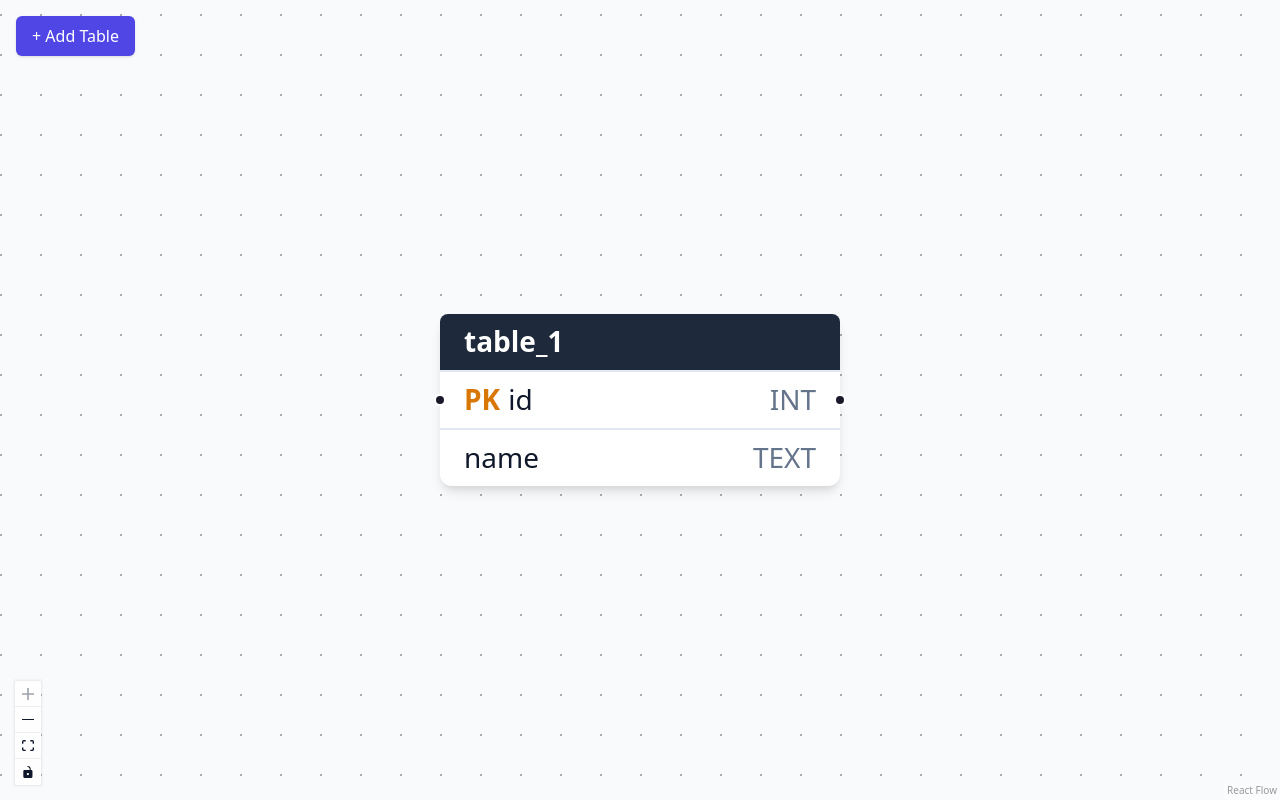
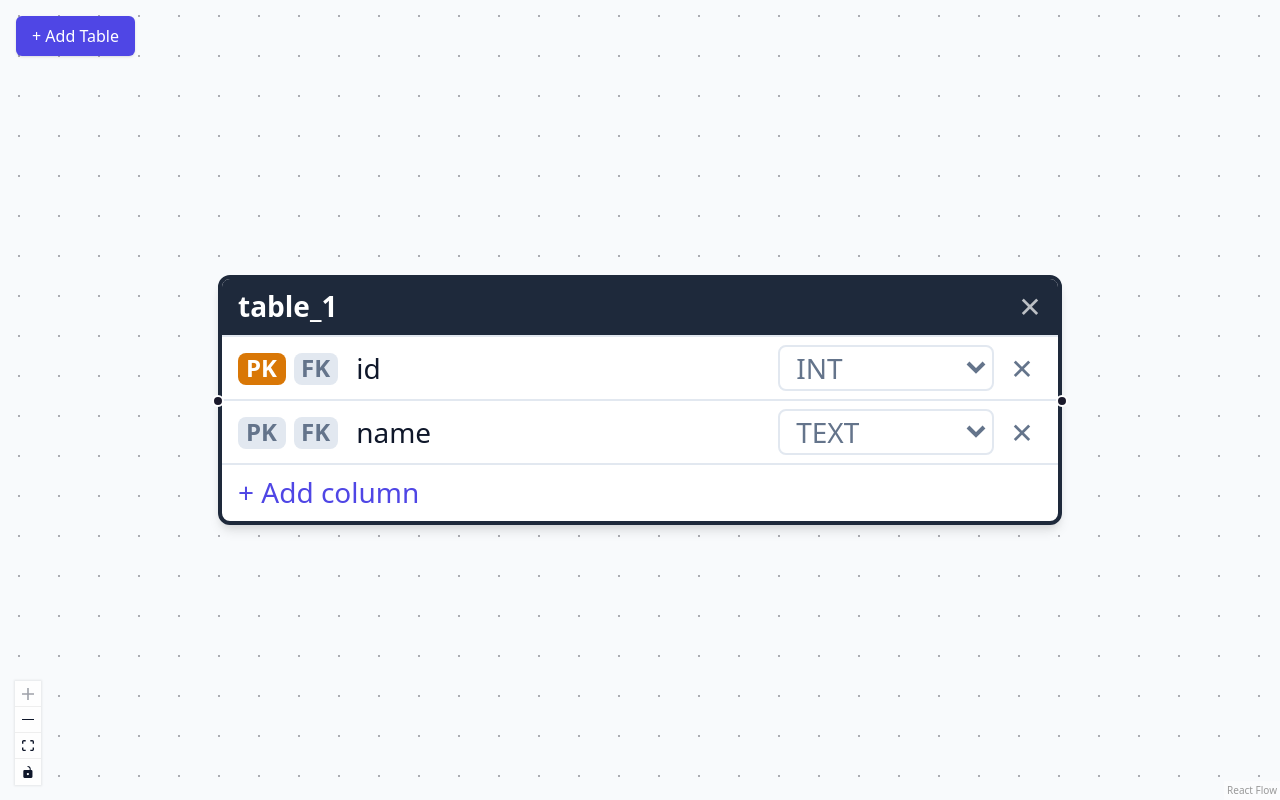
Before and after one commit to tithy-ghosh/ERD-Tool, a Next.js app: page / in a window 1280 px wide. Both pictures are taken after a click on the button "+ Add Table". Built offline with nearby package versions, Linux system fonts and the light colour scheme.

Commit message:
Refactor ERD components: integrate Zustand for state management, enhance TableNode functionality, and update types for better clarity

```diff
--- a/src/components/ErdCanvas.tsx
+++ b/src/components/ErdCanvas.tsx
@@ -1,62 +1,19 @@
 "use client";
 
-import { useCallback } from "react";
-import {
-  ReactFlow,
-  Background,
-  Controls,
-  addEdge,
-  useNodesState,
-  useEdgesState,
-  type Connection,
-  type Edge,
-} from "@xyflow/react";
+import { ReactFlow, Background, Controls } from "@xyflow/react";
 import "@xyflow/react/dist/style.css";
-import TableNode, { type TableFlowNode } from "@/components/TableNode";
+import TableNode from "@/components/TableNode";
+import { useErdStore } from "@/store/useErdStore";
 
 const nodeTypes = { table: TableNode };
 
 export default function ErdCanvas() {
-  const [nodes, setNodes, onNodesChange] = useNodesState<TableFlowNode>([]);
-  const [edges, setEdges, onEdgesChange] = useEdgesState<Edge>([]);
-
-  const addTable = () => {
-    setNodes((current) => {
-      const number = current.length + 1;
-
-      const newNode: TableFlowNode = {
-        id: crypto.randomUUID(),
-        type: "table",
-        position: { x: 50 + current.length * 40, y: 80 + current.length * 40 },
-        data: {
-          name: `table_${number}`,
-          columns: [
-            {
-              id: crypto.randomUUID(),
-              name: "id",
-              type: "INT",
-              isPrimaryKey: true,
-              isForeignKey: false,
-            },
-            {
-              id: crypto.randomUUID(),
-              name: "name",
-              type: "TEXT",
-              isPrimaryKey: false,
-              isForeignKey: false,
-            },
-          ],
-        },
-      };
-
-      return [...current, newNode];
-    });
-  };
-
-  const onConnect = useCallback(
-    (connection: Connection) => setEdges((current) => addEdge(connection, current)),
-    [setEdges]
-  );
+  const nodes = useErdStore((s) => s.nodes);
+  const edges = useErdStore((s) => s.edges);
+  const onNodesChange = useErdStore((s) => s.onNodesChange);
+  const onEdgesChange = useErdStore((s) => s.onEdgesChange);
+  const onConnect = useErdStore((s) => s.onConnect);
+  const addTable = useErdStore((s) => s.addTable);
 
   return (
     <div className="relative h-full w-full">
--- a/src/components/TableNode.tsx
+++ b/src/components/TableNode.tsx
@@ -1,36 +1,105 @@
 "use client";
-import { Handle, Position, type Node, type NodeProps } from "@xyflow/react";
-import type { Column } from "@/types/erd";
 
+import { Handle, Position, type NodeProps } from "@xyflow/react";
+import {
+  COLUMN_TYPES,
+  type ColumnType,
+  type TableFlowNode,
+} from "@/types/erd";
+import { useErdStore } from "@/store/useErdStore";
 
-export type TableNodeData = {
-  name: string;
-  columns: Column[];
-};
-export type TableFlowNode = Node<TableNodeData, "table">;
-export default function TableNode({ data }: NodeProps<TableFlowNode>) {
+export default function TableNode({ id, data }: NodeProps<TableFlowNode>) {
+  const renameTable = useErdStore((s) => s.renameTable);
+  const deleteTable = useErdStore((s) => s.deleteTable);
+  const addColumn = useErdStore((s) => s.addColumn);
+  const updateColumn = useErdStore((s) => s.updateColumn);
+  const deleteColumn = useErdStore((s) => s.deleteColumn);
+
   return (
-    <div className="min-w-[200px] rounded-md border-2border-table-head bg-table-body text-sm text-ink shadow-md">
+    <div className="min-w-[320px] rounded-md border-2 border-table-head bg-table-body text-sm text-ink shadow-md">
       <Handle type="target" position={Position.Left} />
       <Handle type="source" position={Position.Right} />
 
-      <div className="rounded-t-sm bg-table-head px-3 py-1 font-semibold text-white">
-        {data.name}
+      <div className="flex items-center gap-2 rounded-t-sm bg-table-head px-2 py-1">
+        <input
+          value={data.name}
+          onChange={(e) => renameTable(id, e.target.value)}
+          className="nodrag w-full bg-transparent font-semibold text-white outline-none"
+        />
+        <button
+          onClick={() => deleteTable(id)}
+          className="nodrag text-white/70 hover:text-danger"
+          title="Delete table"
+        >
+          ✕
+        </button>
       </div>
-      {
-        data.columns.map((col) => (
-            <div key={col.id}
-            className="flex items-center justify-between gap-4 border-t border-line px-3 py-1"
-            >
-                <span  className="flex items-center gap-1">
-                    { col.isPrimaryKey&& <span className="font-bold text-pk">PK</span> }
-                    {col.isForeignKey && <span className="font-bold text-fk">FK</span>}
-                    <span>{col.name}</span>
-                </span>
-                <span className="text-ink-muted">{col.type}</span>
-            </div>
-        ))
-      }
+
+      {data.columns.map((col) => (
+        <div
+          key={col.id}
+          className="flex items-center gap-1 border-t border-line px-2 py-1"
+        >
+          <button
+            onClick={() =>
+              updateColumn(id, col.id, { isPrimaryKey: !col.isPrimaryKey })
+            }
+            className={`nodrag rounded px-1 text-xs font-bold ${
+              col.isPrimaryKey ? "bg-pk text-white" : "bg-line text-ink-muted"
+            }`}
+            title="Primary Key"
+          >
+            PK
+          </button>
+
+          <button
+            onClick={() =>
+              updateColumn(id, col.id, { isForeignKey: !col.isForeignKey })
+            }
+            className={`nodrag rounded px-1 text-xs font-bold ${
+              col.isForeignKey ? "bg-fk text-white" : "bg-line text-ink-muted"
+            }`}
+            title="Foreign Key"
+          >
+            FK
+          </button>
+
+          <input
+            value={col.name}
+            onChange={(e) => updateColumn(id, col.id, { name: e.target.value })}
+            className="nodrag w-full min-w-0 rounded border border-transparent px-1 outline-none focus:border-line"
+          />
+
+          <select
+            value={col.type}
+            onChange={(e) =>
+              updateColumn(id, col.id, { type: e.target.value as ColumnType })
+            }
+            className="nodrag rounded border border-line bg-white px-1 text-ink-muted"
+          >
+            {COLUMN_TYPES.map((type) => (
+              <option key={type} value={type}>
+                {type}
+              </option>
+            ))}
+          </select>
+
+          <button
+            onClick={() => deleteColumn(id, col.id)}
+            className="nodrag px-1 text-ink-muted hover:text-danger"
+            title="Delete column"
+          >
+            ✕
+          </button>
+        </div>
+      ))}
+
+      <button
+        onClick={() => addColumn(id)}
+        className="nodrag w-full rounded-b-sm border-t border-line px-2 py-1 text-left text-primary hover:bg-primary-soft"
+      >
+        + Add column
+      </button>
     </div>
   );
 }
--- /dev/null
+++ b/src/store/useErdStore.ts
@@ -0,0 +1,131 @@
+import { create } from "zustand";
+import {
+  addEdge,
+  applyEdgeChanges,
+  applyNodeChanges,
+  type Connection,
+  type Edge,
+  type EdgeChange,
+  type NodeChange,
+} from "@xyflow/react";
+import type { Column, TableFlowNode } from "@/types/erd";
+
+type ColumnPatch = Partial<Omit<Column, "id">>;
+
+type ErdState = {
+  nodes: TableFlowNode[];
+  edges: Edge[];
+
+  onNodesChange: (changes: NodeChange<TableFlowNode>[]) => void;
+  onEdgesChange: (changes: EdgeChange[]) => void;
+  onConnect: (connection: Connection) => void;
+
+  addTable: () => void;
+  deleteTable: (tableId: string) => void;
+  renameTable: (tableId: string, name: string) => void;
+
+  addColumn: (tableId: string) => void;
+  updateColumn: (tableId: string, columnId: string, patch: ColumnPatch) => void;
+  deleteColumn: (tableId: string, columnId: string) => void;
+};
+
+function mapTable(
+  nodes: TableFlowNode[],
+  tableId: string,
+  update: (data: TableFlowNode["data"]) => TableFlowNode["data"]
+): TableFlowNode[] {
+  return nodes.map((node) =>
+    node.id === tableId ? { ...node, data: update(node.data) } : node
+  );
+}
+
+export const useErdStore = create<ErdState>((set, get) => ({
+  nodes: [],
+  edges: [],
+
+  onNodesChange: (changes) =>
+    set({ nodes: applyNodeChanges<TableFlowNode>(changes, get().nodes) }),
+
+  onEdgesChange: (changes) =>
+    set({ edges: applyEdgeChanges(changes, get().edges) }),
+
+  onConnect: (connection) =>
+    set({ edges: addEdge(connection, get().edges) }),
+
+  addTable: () => {
+    const count = get().nodes.length;
+    const newNode: TableFlowNode = {
+      id: crypto.randomUUID(),
+      type: "table",
+      position: { x: 50 + count * 40, y: 80 + count * 40 },
+      data: {
+        name: `table_${count + 1}`,
+        columns: [
+          {
+            id: crypto.randomUUID(),
+            name: "id",
+            type: "INT",
+            isPrimaryKey: true,
+            isForeignKey: false,
+          },
+          {
+            id: crypto.randomUUID(),
+            name: "name",
+            type: "TEXT",
+            isPrimaryKey: false,
+            isForeignKey: false,
+          },
+        ],
+      },
+    };
+    set({ nodes: [...get().nodes, newNode] });
+  },
+
+  deleteTable: (tableId) =>
+    set({
+      nodes: get().nodes.filter((node) => node.id !== tableId),
+      edges: get().edges.filter(
+        (edge) => edge.source !== tableId && edge.target !== tableId
+      ),
+    }),
+
+  renameTable: (tableId, name) =>
+    set({
+      nodes: mapTable(get().nodes, tableId, (data) => ({ ...data, name })),
+    }),
+
+  addColumn: (tableId) =>
+    set({
+      nodes: mapTable(get().nodes, tableId, (data) => ({
+        ...data,
+        columns: [
+          ...data.columns,
+          {
+            id: crypto.randomUUID(),
+            name: `column_${data.columns.length + 1}`,
+            type: "TEXT",
+            isPrimaryKey: false,
+            isForeignKey: false,
+          },
+        ],
+      })),
+    }),
+
+  updateColumn: (tableId, columnId, patch) =>
+    set({
+      nodes: mapTable(get().nodes, tableId, (data) => ({
+        ...data,
+        columns: data.columns.map((col) =>
+          col.id === columnId ? { ...col, ...patch } : col
+        ),
+      })),
+    }),
+
+  deleteColumn: (tableId, columnId) =>
+    set({
+      nodes: mapTable(get().nodes, tableId, (data) => ({
+        ...data,
+        columns: data.columns.filter((col) => col.id !== columnId),
+      })),
+    }),
+}));
--- a/src/types/erd.ts
+++ b/src/types/erd.ts
@@ -1,11 +1,16 @@
-export type ColumnType =
-  | "INT"
-  | "BIGINT"
-  | "TEXT"
-  | "VARCHAR"
-  | "BOOLEAN"
-  | "DATE"
-  | "TIMESTAMP";
+import type { Node } from "@xyflow/react";
+
+export const COLUMN_TYPES = [
+  "INT",
+  "BIGINT",
+  "TEXT",
+  "VARCHAR",
+  "BOOLEAN",
+  "DATE",
+  "TIMESTAMP",
+] as const;
+
+export type ColumnType = (typeof COLUMN_TYPES)[number];
 
 export interface Column {
   id: string;
@@ -15,7 +20,7 @@
   isForeignKey: boolean;
 }
 
-export interface Table{
+export interface Table {
   id: string;
   name: string;
   columns: Column[];
@@ -23,9 +28,15 @@
 }
 export type RelationType = "one-to-one" | "one-to-many" | "many-to-many";
 
-export interface Relation{
+export interface Relation {
   id: string;
   fromTable: string;
   toTable: string;
-    type: RelationType
+  type: RelationType;
 }
+export type TableNodeData ={
+    name: string;
+    columns: Column[];
+}
+
+export type TableFlowNode = Node<TableNodeData, "table">;
```
Lines whose indentation alone changed are shown as unchanged.
